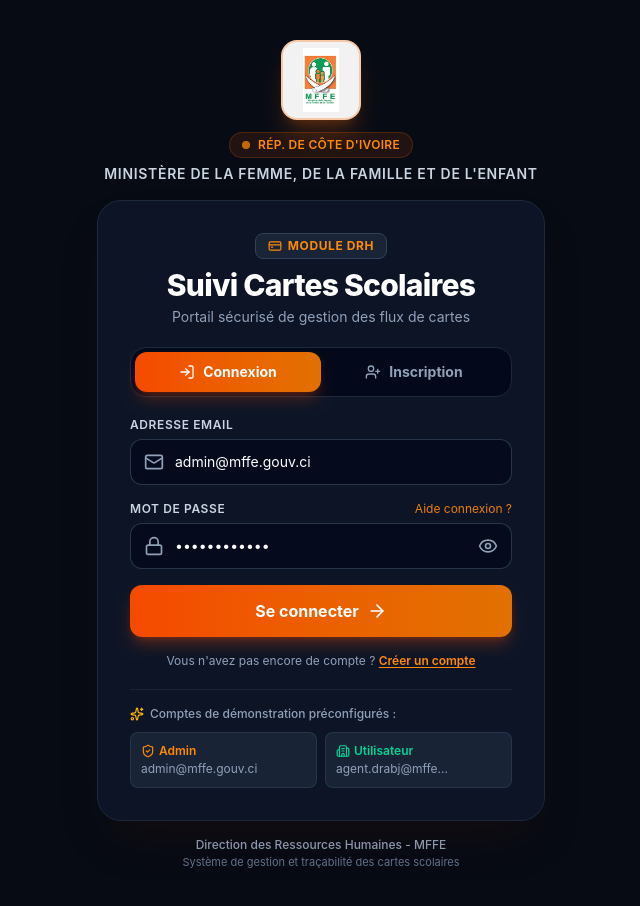
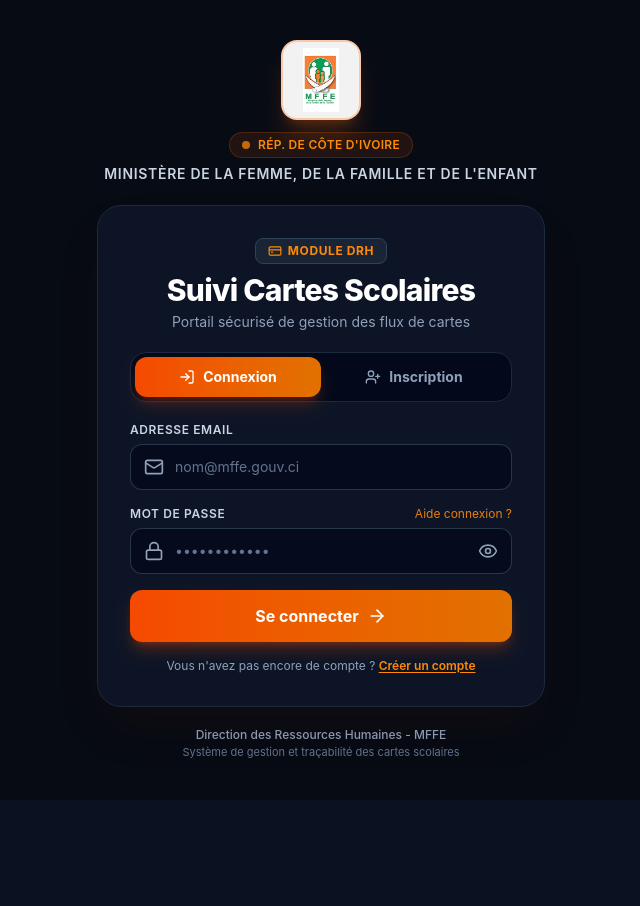
Before and after one commit to odjiraazerty-svg/suivi-cartes-scolaires, a Next.js app: page /login in a window 1280 px wide. Shown: the top 906 px of the page, without its empty margins (319-959 px from the left). After the commit the page ends 800 px from the top, so only its background shows below. Built offline with nearby package versions, Linux system fonts and the light colour scheme.

Commit message:
fix(login): suppression des raccourcis et identifiants de demonstration preconfigures

```diff
--- a/src/app/login/page.tsx
+++ b/src/app/login/page.tsx
@@ -13,7 +13,6 @@
   ArrowRight,
   AlertCircle,
   CheckCircle2,
-  Sparkles,
   User,
   UserPlus,
   LogIn,
@@ -24,8 +23,8 @@
   const [mode, setMode] = useState<'login' | 'register'>('login');
 
   // État formulaire Connexion
-  const [email, setEmail] = useState('admin@mffe.gouv.ci');
-  const [password, setPassword] = useState('Password123!');
+  const [email, setEmail] = useState('');
+  const [password, setPassword] = useState('');
 
   // État formulaire Inscription
   const [regName, setRegName] = useState('');
@@ -128,13 +127,6 @@
     } finally {
       setLoading(false);
     }
-  };
-
-  const setPresetUser = (presetEmail: string, presetPass: string) => {
-    setEmail(presetEmail);
-    setPassword(presetPass);
-    setError(null);
-    setMode('login');
   };
 
   return (
@@ -497,39 +489,6 @@
               </p>
             )}
           </div>
-
-          {/* Raccourcis de Test Rapide (Un clic sur mobile) */}
-          {mode === 'login' && (
-            <div className="mt-5 pt-4 border-t border-slate-800/80">
-              <p className="text-xs text-slate-400 font-medium mb-2.5 flex items-center gap-1.5">
-                <Sparkles className="w-3.5 h-3.5 text-amber-400" />
-                <span>Comptes de démonstration préconfigurés :</span>
-              </p>
-              <div className="grid grid-cols-2 gap-2">
-                <button
-                  type="button"
-                  onClick={() => setPresetUser('admin@mffe.gouv.ci', 'Password123!')}
-                  className="p-2.5 rounded-lg bg-slate-800/80 hover:bg-slate-800 border border-slate-700/60 text-left transition text-xs flex flex-col gap-0.5 active:scale-95"
-                >
-                  <span className="font-semibold text-orange-400 flex items-center gap-1">
-                    <ShieldCheck className="w-3.5 h-3.5" /> Admin
-                  </span>
-                  <span className="text-slate-400 truncate">admin@mffe.gouv.ci</span>
-                </button>
-
-                <button
-                  type="button"
-                  onClick={() => setPresetUser('agent.drabj@mffe.gouv.ci', 'Password123!')}
-                  className="p-2.5 rounded-lg bg-slate-800/80 hover:bg-slate-800 border border-slate-700/60 text-left transition text-xs flex flex-col gap-0.5 active:scale-95"
-                >
-                  <span className="font-semibold text-emerald-400 flex items-center gap-1">
-                    <Building2 className="w-3.5 h-3.5" /> Utilisateur
-                  </span>
-                  <span className="text-slate-400 truncate">agent.drabj@mffe...</span>
-                </button>
-              </div>
-            </div>
-          )}
         </div>
       </main>
 
```
